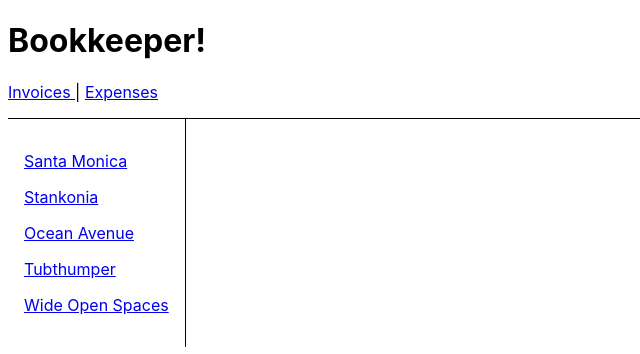
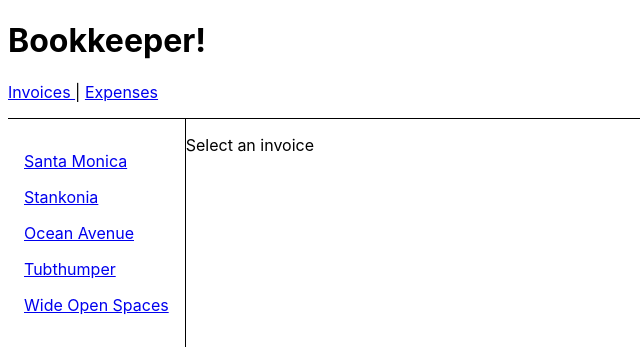
Before and after one commit to ManiShankarGajavelli/BookKeeper-router, a React (Vite) app: page /invoices in a window 1280 px wide. Shown: the top 354 px of the page, without its empty margins (0-640 px from the left). Built offline with nearby package versions, Linux system fonts and the light colour scheme.

Commit message:
1 file modified: added index element

```diff
--- a/src/main.jsx
+++ b/src/main.jsx
@@ -14,6 +14,7 @@ ReactDOM.render(
       <Route path="/" element={<App />}>
         <Route path="/expenses" element={<Expenses />} />
         <Route path="/invoices" element={<Invoices />}>
+          <Route index element={<p>Select an invoice</p>} />
           <Route path=":invoiceId" element={<Invoice />} />
         </Route>
         <Route
```
